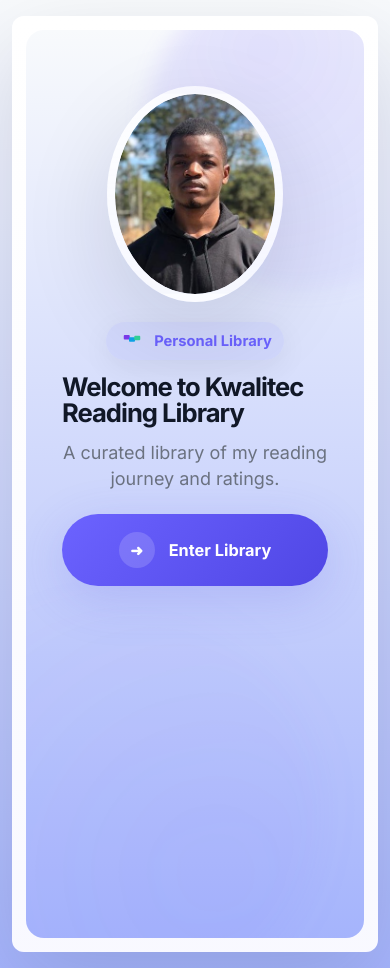
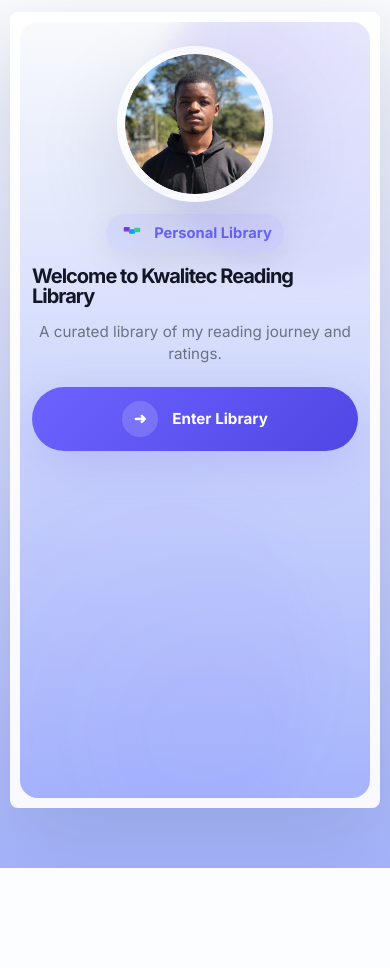
Before and after one commit to Michael-Burn/personal-book-tracker, a Flask app: page /cover in a window 390 px wide. After the commit the page ends 868 px from the top, so only its background shows below. Run offline with Flask 3, Linux system fonts and the light colour scheme; some libraries are stand-ins or nearby versions.

Commit message:
Improve mobile responsiveness: square cover-card, modal scrolling, extra-small breakpoints

```diff
--- a/static/style.css
+++ b/static/style.css
@@ -185,7 +185,8 @@ h1 {
 @media (max-width:900px) {
     .cover-content { flex-direction: column-reverse; text-align: center; gap:20px; }
     .cover-image { flex: 0 0 auto; }
-    .cover-card{ width:220px; height:140px; }
+    /* Keep the cover image square so circular crop looks right */
+    .cover-card{ width:220px; height:220px; }
     .cover-text h1 { font-size: 1.6rem; }
     .cta-btn { width: 100%; justify-content:center; }
 }
@@ -207,7 +208,8 @@ h1 {
     .book-table th, .book-table td { white-space: normal; font-size: 0.95rem; }
     .book-table { display: block; width: 100%; }
     .book-table thead, .book-table tbody, .book-table tr { display: table; width: 100%; table-layout: fixed; }
-    .cover-card { width: 160px; height: 200px; }
+    /* Use square cover card on small screens for consistent circular crop */
+    .cover-card { width: 160px; height: 160px; }
 }
 
 .add-link {
@@ -465,6 +467,9 @@ a { color: var(--color-primary); }
     max-width: 640px;
     width: 100%;
     padding: 20px;
+    /* Ensure very long content scrolls nicely on small screens */
+    max-height: calc(100vh - 40px);
+    overflow-y: auto;
     position: relative;
 }
 .modal-close {
@@ -485,3 +490,19 @@ a { color: var(--color-primary); }
     .primary-cta { width:100%; text-align:center; }
     .kpi-row { flex-direction:column; align-items:flex-start; gap:8px; }
 }
+
+/* Extra-small phones: tighter spacing and full-width modals */
+@media (max-width:420px) {
+    body { padding: 12px 10px; }
+    .container { padding: 10px; border-radius: 8px; }
+    .cover-hero { padding: 24px 12px; }
+    .cover-content { gap: 12px; }
+    .cover-card { width: 140px; height: 140px; }
+    .cover-text h1 { font-size: 1.25rem; }
+    .cover-text .lead { font-size: 0.95rem; max-width: 40ch; }
+    .modal-card { max-width: calc(100% - 24px); padding: 12px; border-radius: 12px; max-height: calc(100vh - 20px); }
+    .modal-overlay { padding: 6px; }
+    .cta-btn, .primary-cta, .add-link { font-size: 0.95rem; padding: 10px 12px; }
+    .author-row { padding: 12px; }
+    .book-table th, .book-table td { font-size: 0.95rem; padding: 8px 10px; }
+}
```
